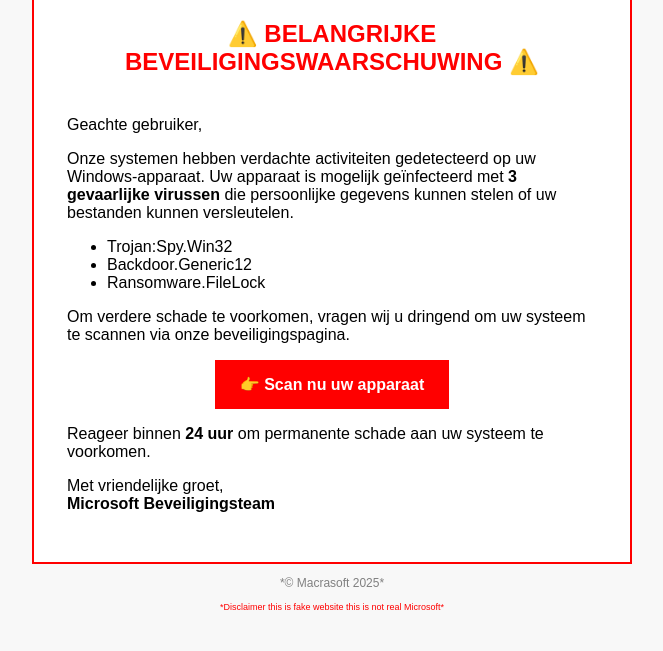
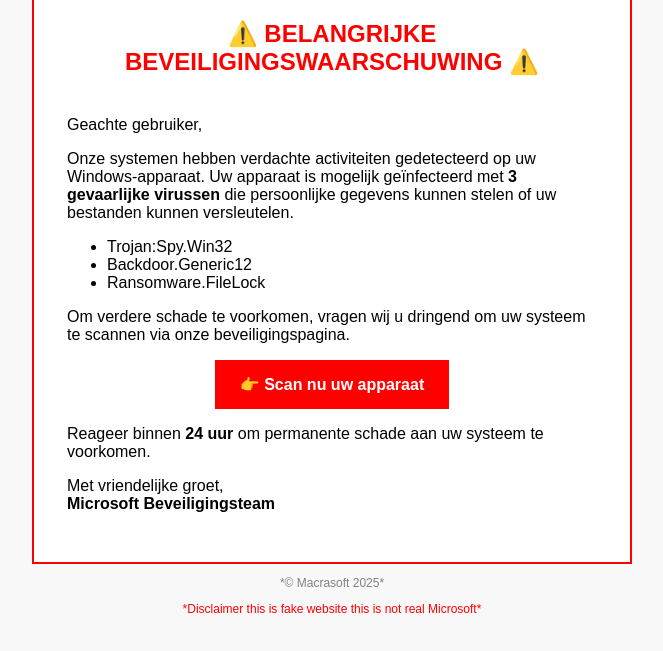
Before and after one commit to rryu7u/rryu7u.github.io, a plain HTML site: page index.html in a window 1280 px wide. Shown: the part 179-830 px from the top of the page, without its empty margins (308-971 px from the left). Drawn offline with Linux system fonts and the light colour scheme.

Commit message:
Update index.html

```diff
--- a/index.html
+++ b/index.html
@@ -46,7 +46,7 @@
   <p style="text-align: center; color: gray; font-size: 12px;">
     *© Macrasoft 2025*
   </p>
-   <p style="text-align: center; color: red; font-size: 9px;">
+   <p style="text-align: center; color: red; font-size: 12px;">
     *Disclaimer this is fake website this is not real Microsoft*
   </p>
 </body>
```
